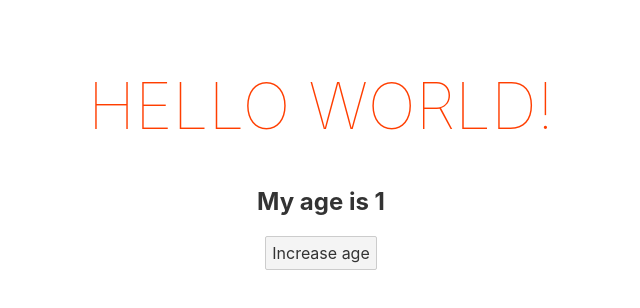
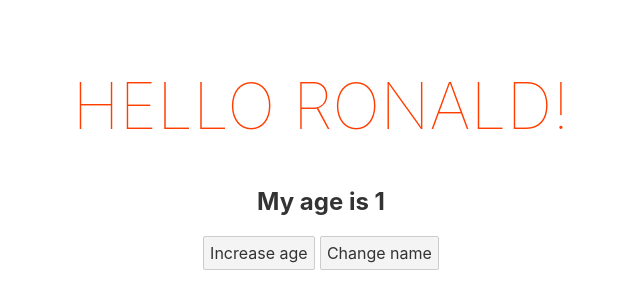
Before and after one commit to rparias/svelte-exercises, a Svelte app: page / in a window 1280 px wide. Shown: the top 308 px of the page, without its empty margins (319-959 px from the left). Built offline with nearby package versions, Linux system fonts and the light colour scheme.

Commit message:
Adds Reactivity in name variable with dollar sign $:

```diff
--- a/src/App.svelte
+++ b/src/App.svelte
@@ -1,15 +1,27 @@
 <script lang="ts">
-  export let name: string;
+  export let name: string = 'Ronald';
   let age: number = 1;
+
+  $: uppercaseName = name.toUpperCase();
+
+  $: if (name === 'Paul') {
+    console.log('It runs!');
+  }
+
   const increaseAge = () => {
     age += 1;
+  };
+
+  const changeName = () => {
+    name = 'Paul';
   };
 </script>
 
 <main>
-  <h1>Hello {name}!</h1>
+  <h1>Hello {uppercaseName}!</h1>
   <h2>My age is {age}</h2>
   <button on:click={increaseAge}>Increase age</button>
+  <button on:click={changeName}>Change name</button>
 </main>
 
 <style>
--- a/src/main.ts
+++ b/src/main.ts
@@ -2,10 +2,7 @@
 import App from './App.svelte';
 
 const app = new App({
-	target: document.body,
-	props: {
-		name: 'world'
-	}
+	target: document.body
 });
 
 export default app;
```
Also changed, not shown: 1 other file (tests, documents, lock files or other folders).
